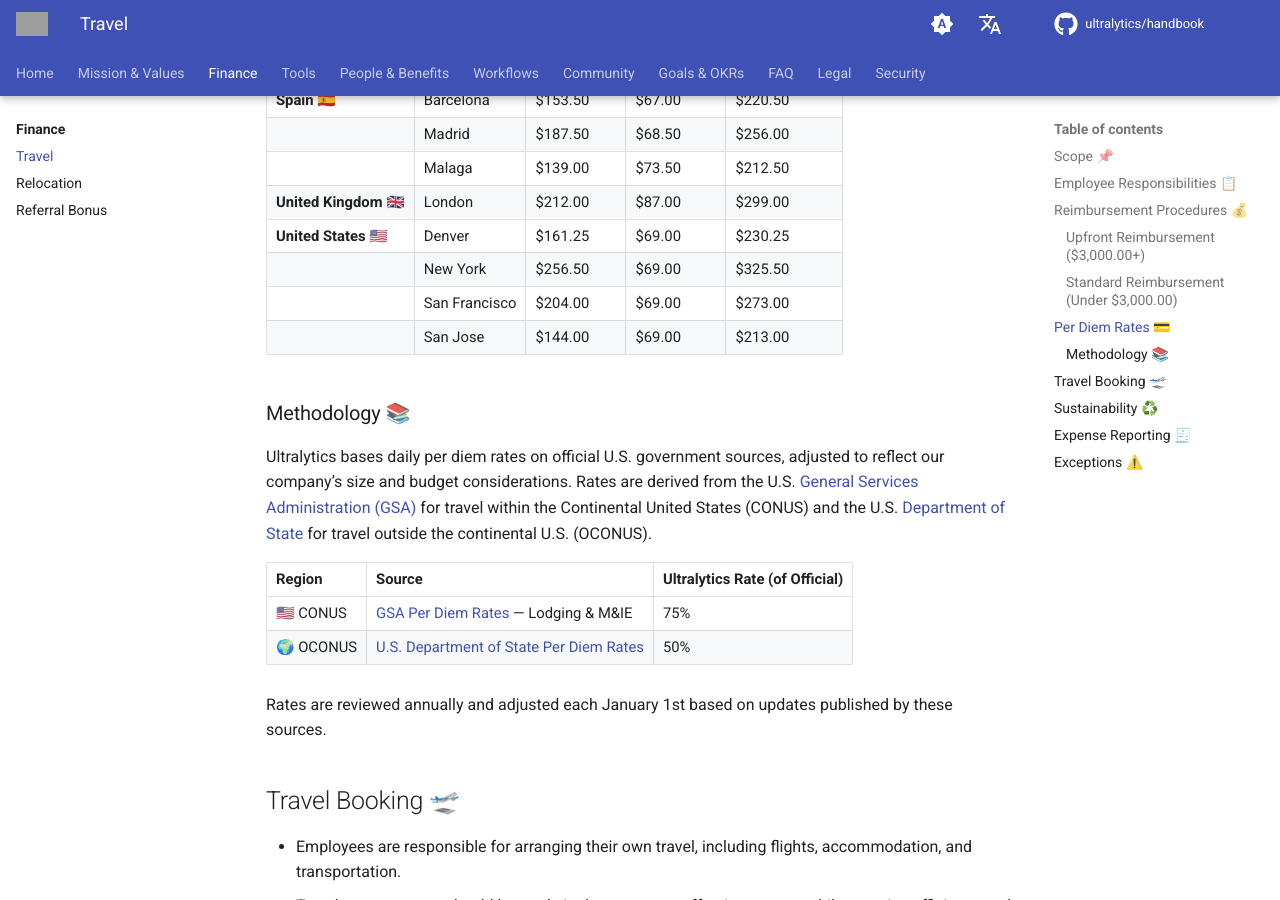
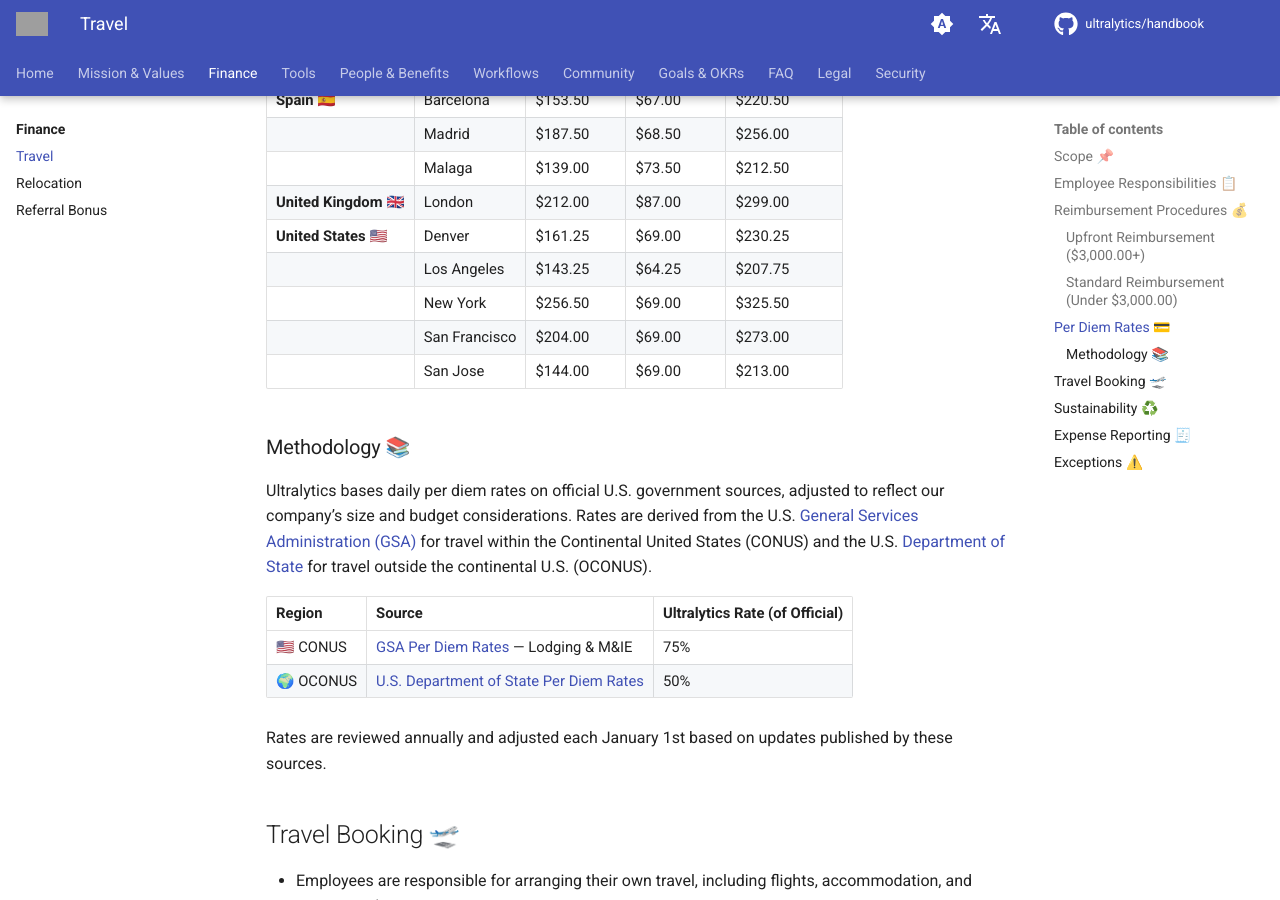
Before and after one commit to ultralytics/handbook, an MkDocs documentation site: the page built from docs/en/finance/travel.md, in a window 1280 px wide and 900 px high, scrolled down 1565 px. Built offline with MkDocs 1.6.1 and Material for MkDocs 9.7.7, drawn with Linux system fonts in a browser that asks for light colours; comment, search, counter and statistics services are not loaded; grey boxes are pictures that could not be loaded.

Commit message:
Add Los Angeles to Travel
Signed-off-by: Glenn Jocher <glenn.jocher@ultralytics.com>

```diff
--- a/docs/en/finance/travel.md
+++ b/docs/en/finance/travel.md
@@ -51,6 +51,7 @@
 |                       | Malaga        | $139.00 | $73.50 | $212.50        |
 | **United Kingdom 🇬🇧** | London        | $212.00 | $87.00 | $299.00        |
 | **United States 🇺🇸**  | Denver        | $161.25 | $69.00 | $230.25        |
+|                       | Los Angeles   | $143.25 | $64.25 | $207.75        |
 |                       | New York      | $256.50 | $69.00 | $325.50        |
 |                       | San Francisco | $204.00 | $69.00 | $273.00        |
 |                       | San Jose      | $144.00 | $69.00 | $213.00        |
```
